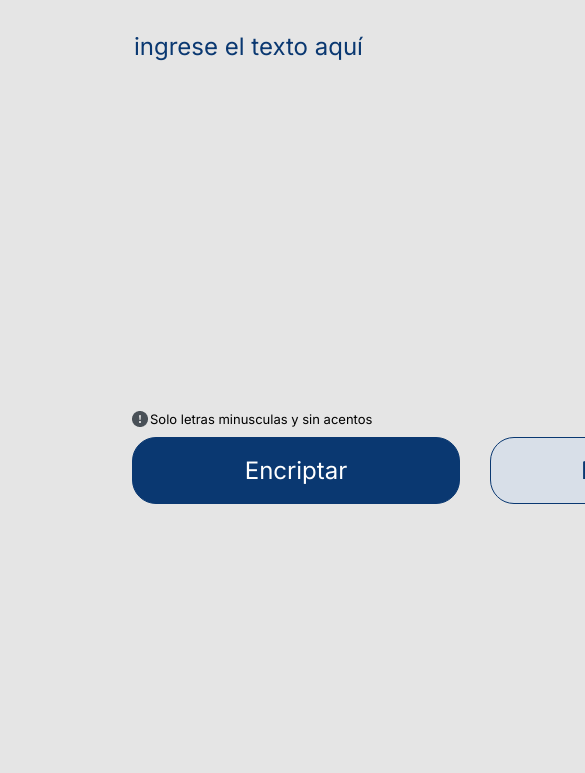
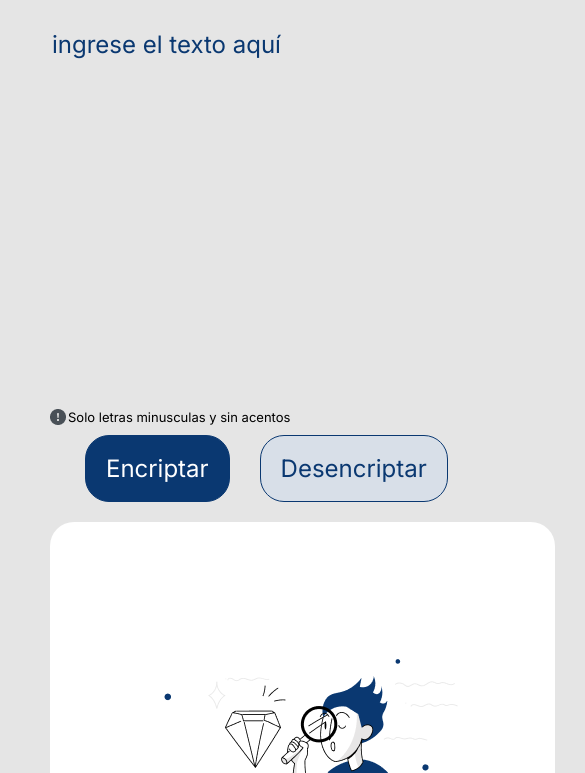
Before and after one commit to daniel-zrt/Encriptador, a plain HTML site: page index.htm in a window 390 px wide. Shown: the part 71-844 px from the top of the page, 585 px wide, since content can reach past the window. Drawn offline with Linux system fonts and the light colour scheme.

Commit message:
adaptabilidad para moviles

```diff
--- a/index.htm
+++ b/index.htm
@@ -21,7 +21,7 @@
                 <img src="imagenes/Vector.png" alt="Logo de Alura" class="logo">
             </div>
             <section class="textboton">
-                <textarea cols="50" rows="10" id="texto" class="input-texto" required placeholder="Ingrese el texto aquí"></textarea>
+                <textarea cols="33" rows="10" id="texto" class="input-texto" required placeholder="Ingrese el texto aquí"></textarea>
                 <div class="advertencia">
                     <img class="icono-advertencia" src="imagenes/advertencia.png" alt="Simbolo de admiracion">
                     <p>Solo letras minusculas y sin acentos</p>
--- a/style.css
+++ b/style.css
@@ -150,3 +150,34 @@ p{
     visibility: visible;
     opacity: 1;
 }
+
+@media screen and (max-width:480px) {
+    main {
+        display: block;
+        margin-left: auto;
+        margin-right: auto;
+    }
+
+    .textboton{
+        padding-left: 50px;
+    }
+
+    .botones{
+        padding-left: 35px;
+    }
+
+    .btn-encriptar, .btn-desencriptar{
+        padding-left: 20px;
+        padding-right: 20px;
+    }
+
+    .input-texto{
+        padding-top: 20px;
+        padding-right: 50px;
+    }
+
+    .mensaje{
+        margin-left: auto;
+        margin-right: auto;
+    }
+}
```
